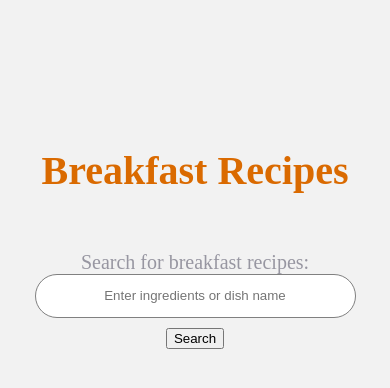
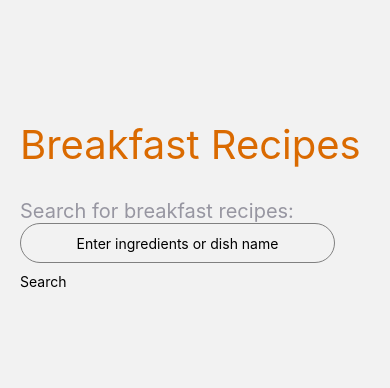
Before and after one commit to luciansurdu66/EatSmart, a React Native app: screen /RecipeSearchScreen in a window 390 px wide. Shown: the top 388 px of the page. Built offline with nearby package versions, Linux system fonts and the light colour scheme.

Commit message:
Solved some screen transition logic and removed search button for future usage

```diff
--- a/App.js
+++ b/App.js
@@ -15,7 +15,9 @@ export default function App() {
     <NavigationContainer>
       <Stack.Navigator>
         <Stack.Screen name="HomeScreen" component={HomeScreen} title='Home' />
-        <Stack.Screen name="AddIngredient" component={AddIngredient} />
+        <Stack.Screen name="LoginScreen" component={LoginScreen} options={{ headerShown: false }}/>
+        <Stack.Screen name="SignUpScreen" component={SignUpScreen} options={{ headerShown: false }}/>
+        <Stack.Screen name="AddIngredient" component={AddIngredient} options={{ headerShown: false }}/>
         <Stack.Screen name="RecipeSearchScreen" component={RecipeSearchScreen}  options={{ headerShown: false }} />
         <Stack.Screen name="MyFridge" component={MyFridge} />
       </Stack.Navigator>
--- a/frontend/src/components/gridComponent.js
+++ b/frontend/src/components/gridComponent.js
@@ -1,5 +1,6 @@
 import React from 'react';
 import { View, StyleSheet, Dimensions, ScrollView, Text } from 'react-native';
+import AddIngredient from './addIngredient';
 
 const SquareComponent = () => {
   return <View style={styles.square} />;
--- a/frontend/src/components/loginScreen.js
+++ b/frontend/src/components/loginScreen.js
@@ -5,6 +5,7 @@ import AddIngredient from "./addIngredient";
 import styles from "../styles/loginAndSignIn.style";
 import SignUpScreen from "./signupScreen";
 import Icon from 'react-native-vector-icons/FontAwesome';
+import MyFridge from "./myFridge";
 
 const LoginScreen = () => {
   const [email, setEmail] = useState("");
@@ -14,7 +15,7 @@ const LoginScreen = () => {
 
   const handleLogin = () => {
     console.log("Autentificare: ", email, password);
-    navigation.navigate("AddIngredient");
+    navigation.navigate("MyFridge");
   };
 
   const handleSignUp = () => {
@@ -67,12 +68,9 @@ const LoginScreen = () => {
           </TouchableOpacity>
 
         <View style={styles.container}>
-            <Text>Don't have an account?</Text>
         <Text style={styles.button} onPress={handleSignUp}>Sign up</Text>
-        <Text style={styles.button} onPress={handleSearch}>Search...</Text>
             <Text style={{fontSize: 20, fontFamily: 'serif'}}>Don't have an account?</Text>
             <TouchableOpacity onPress={handleSignUp}>
-              <Text style={styles.button}>Sign up</Text>
             </TouchableOpacity>
         </View>
       </View>
--- a/frontend/src/components/myFridge.js
+++ b/frontend/src/components/myFridge.js
@@ -1,11 +1,16 @@
 import React from 'react';
-import { View, Text, StyleSheet, TouchableOpacity, ImageBackground } from 'react-native';
-import { NavigationContainer } from '@react-navigation/native';
+import { View, Text, TouchableOpacity } from 'react-native';
 import { createStackNavigator } from '@react-navigation/stack';
 import styles from '../styles/myFridge.style';
 import GridComponent from './gridComponent';
 import Svg, { Path } from 'react-native-svg';
+import { useNavigation } from '@react-navigation/native';
 
+const MyFridge = () => {
+  const navigation = useNavigation();
+  const handlePlusButtonPress = () => {
+    navigation.navigate('AddIngredient');
+  };
   const PlusIcon = () => (
     <Svg width="32" height="32" viewBox="0 0 24 24" fill="none" stroke="white" strokeWidth="5" strokeLinecap="round" strokeLinejoin="round">
       <Path d="M12 5v14M5 12h14" />
@@ -14,14 +19,11 @@ const PlusIcon = () => (
 
   const FullRoundButton = () => {
     return (
-    <TouchableOpacity style={styles.roundButton}>
-      {/* Use the PlusIcon component */}
+      <TouchableOpacity style={styles.roundButton} onPress={handlePlusButtonPress}>
         <PlusIcon />
       </TouchableOpacity>
     );
   };
-
-const MyFridge = () => {
   return (
     <View style={styles.container}>
         <Text style={styles.title}>My Fridge</Text>
--- a/frontend/src/components/searchScreen.js
+++ b/frontend/src/components/searchScreen.js
@@ -1,5 +1,6 @@
 import React, { useState } from 'react';
 import styles from '../styles/recipesearchScreen.style';
+import { View, Text, TouchableOpacity, Image, TextInput} from 'react-native';
 
 const RecipeSearchScreen = () => {
   const [searchQuery, setSearchQuery] = useState('');
@@ -28,28 +29,29 @@ const RecipeSearchScreen = () => {
   };
 
   return (
-    <div style={styles.recipeSearchView}>
-      <h1 style={styles.recipeSearchText}>Breakfast Recipes</h1>
-      <label style={styles.text}>Search for breakfast recipes:</label>
-      <input
+    <View style={styles.recipeSearchView}>
+      <Text style={styles.recipeSearchText}>Breakfast Recipes</Text>
+      <Text style={styles.text}>Search for breakfast recipes:</Text>
+      <TextInput
         type="text"
         placeholder="Enter ingredients or dish name"
         value={searchQuery}
         onChange={(e) => setSearchQuery(e.target.value)}
         style={styles.textInput}
       />
-      <button onClick={searchRecipes} style={styles.button}>Search</button>
-
-      <div style={styles.recipeList}>
+      <TouchableOpacity>
+      <Text onClick={searchRecipes} style={styles.button}>Search</Text>
+      </TouchableOpacity>
+      <View style={styles.recipeList}>
         {searchResults.map(recipe => (
-          <div key={recipe.id} style={styles.recipeItem}>
-            <img src={recipe.image} alt={recipe.name} style={styles.recipeImage} />
-            <h3>{recipe.name}</h3>
-            <p>Ingredients: {recipe.ingredients}</p>
-          </div>
+          <View key={recipe.id} style={styles.recipeItem}>
+            <Image src={recipe.image} alt={recipe.name} style={styles.recipeImage} />
+            <Text>{recipe.name}</Text>
+            <Text>Ingredients: {recipe.ingredients}</Text>
+          </View>
         ))}
-      </div>
-    </div>
+      </View>
+    </View>
   );
 };
 
```
Lines whose indentation alone changed are shown as unchanged.
